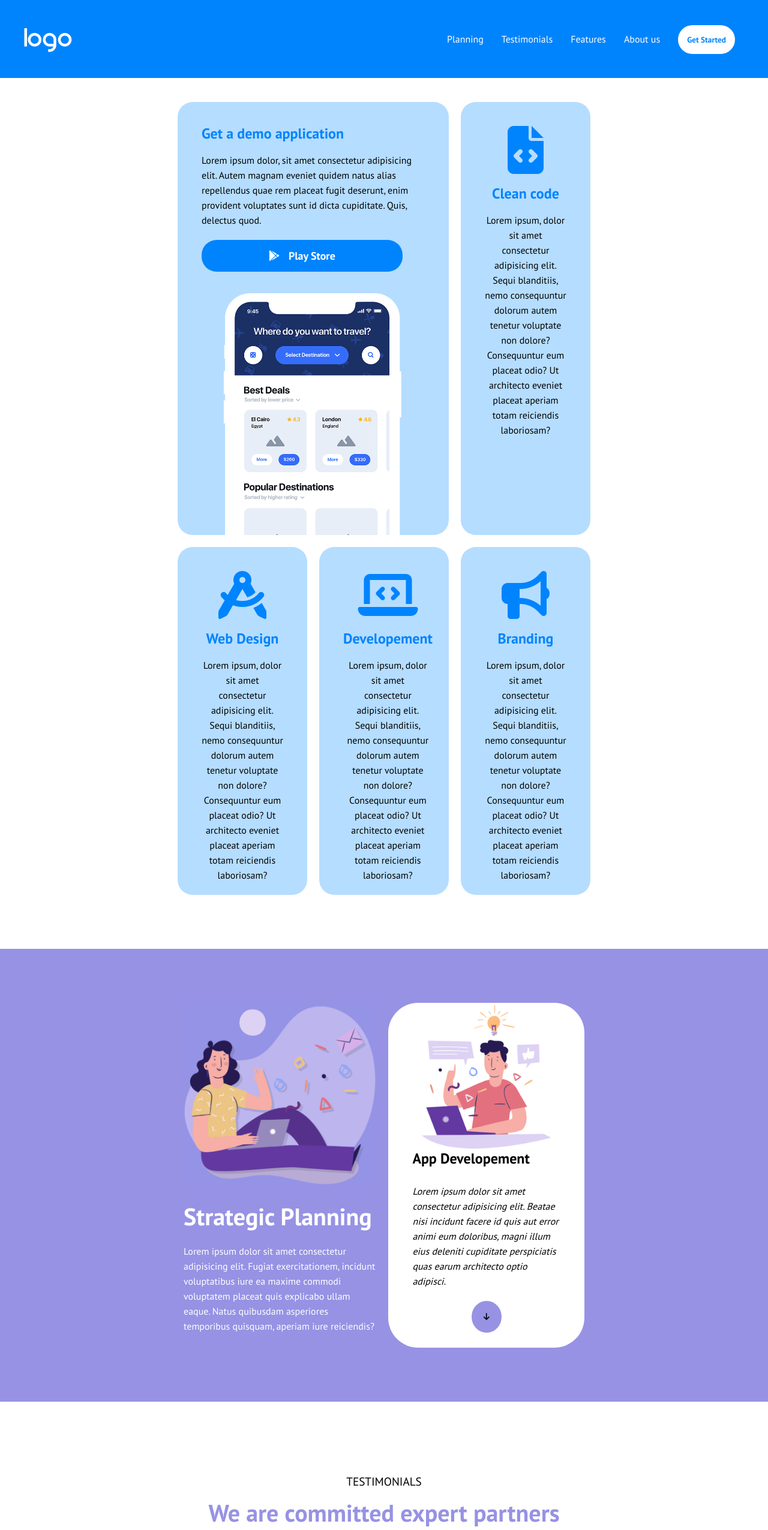
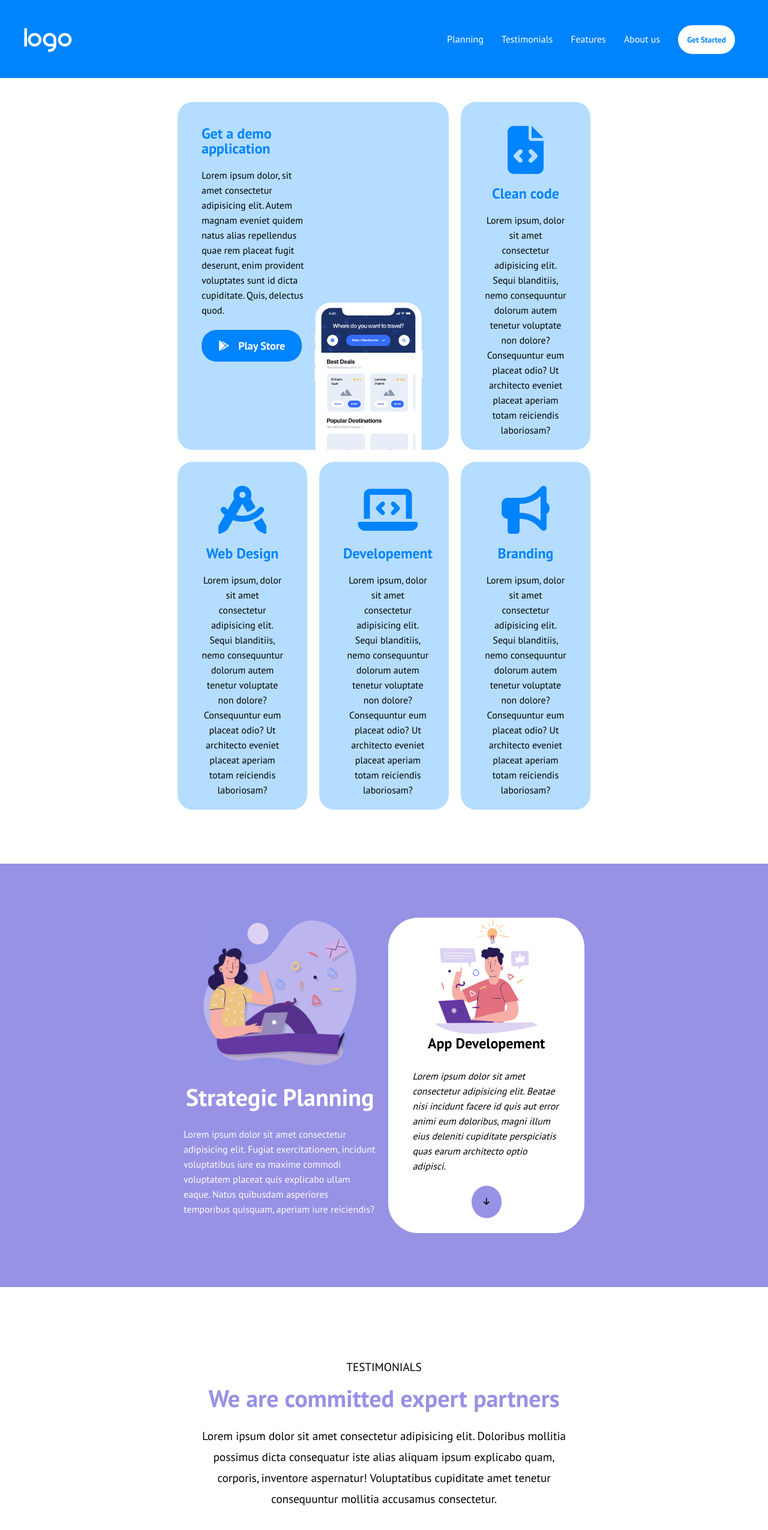
Before and after one commit to PeeperInTheSpace/htmlcss-responsive-layout, a plain HTML site: page index.html in a window 1280 px wide. Shown: the top 2551 px of the page at 60% size. Drawn offline with Linux system fonts and the light colour scheme.

Commit message:
Ok Responsive

```diff
--- a/css/style.css
+++ b/css/style.css
@@ -116,7 +116,7 @@ main {
         width: 100%;
     }
 
-    .demosectioncontainer div {
+    .ds-sub-centered {
         display: flex;
         flex-wrap: wrap;
         flex-direction: column;
@@ -125,6 +125,21 @@ main {
         border-radius: 25px;
         line-height: 25px;
         margin: 10px;
+    }
+
+    .ds-sub {
+        display: flex;
+        flex-wrap: wrap;
+        padding: 40px 40px 0px 40px;
+        background-color: #b5ddff;
+        border-radius: 25px;
+        line-height: 25px;
+        margin: 10px;
+    }
+
+    .flex-row {
+        display: flex;
+        flex-direction: row;
     }
 
     .demosectioncontainer div h3, p {
@@ -162,7 +177,7 @@ main {
         margin-right: 15px;
     }
 
-    .ds-sub-img {
+    .ds-sub {
         position: relative;
     }
 
@@ -244,11 +259,13 @@ main {
     #ts-sub-main {
         background-color: white;
         text-align: center;
+        display: block;
     }
 
     #ts-sub-main h2 {
         color: #9792e4;
         line-height: 40px;
+        margin-bottom: 25px;
     }
 
     #ts-sub-main p {
@@ -296,6 +313,8 @@ main {
         border-radius: 25px;
         line-height: 25px;
         margin: 10px;
+        min-height: 150px;
+        max-width: 350px;
     }
 
     #bs-sub-main {
@@ -303,6 +322,7 @@ main {
         background-color: #9792e4;
         line-height: 50px;
         text-align: center;
+        margin-bottom: 25px;
     }
 
     .bs-sub h1 {
@@ -385,6 +405,7 @@ main {
     .getstartedcontainer {
         display: flex;
         flex-wrap: wrap;
+        justify-content: center;
         width: 100%;
         padding: 0 40px;
         color: white;
@@ -427,6 +448,7 @@ footer {
     display: flex;
     flex-wrap: wrap;
     text-align: center;
+    justify-content: center;
     width: 100%;
     padding: 0 40px;
     color: white;
@@ -454,6 +476,49 @@ footer {
         width: calc(100% / 3 * 2 - 20px);
     }
 
+    .ds-sub-img {
+        position: absolute;
+        bottom: 0;
+        right: 20px;
+        width: 50%;
+    }
+
+    .ds-sub-calc {
+        width: calc(100% / 2);
+        margin: 0;
+    }
+
+    .sps-sub img {
+        width: 80%;
+    }
+
+    .sps-sub {
+        justify-content: center;
+    }
+
+    .ts-sub {
+        flex-wrap: nowrap;
+        align-items: center;
+    }
+
+    .ts-sub h3 {
+        margin-bottom: 0;
+    }
+
+    .bs-sub {
+        width: calc(100% / 2 - 20px);
+        margin: 10px;
+    }
+
+    .aboutuscontainer {
+        display: flex;
+    }
+
+    .as-sub {
+        width: calc(100% / 2);
+        margin: 0;
+    }
+
 }
 
 @media screen and (min-width: 1200px) {
@@ -471,9 +536,16 @@ footer {
     }
 
     .white,
-    .purple {
+    .purple,
+    footer {
         width: 100%;
         padding: 10vh 20vw;
+    }
+
+
+    .ds-sub-calc {
+        width: calc(100% / 2);
+        margin: 0;
     }
 
     .sps-sub {
@@ -493,4 +565,16 @@ footer {
         max-height: 620px;
     }
 
+    .bs-sub {
+        width: calc(100% / 3 - 20px);
+        margin: 10px;
+    }
+
+    .ds-sub-img {
+        position: absolute;
+        bottom: 0;
+        right: 20px;
+        width: 50%;
+    }
+
 }
--- a/index.html
+++ b/index.html
@@ -42,11 +42,15 @@
 
             <section class="white">
                 <div class="demosectioncontainer">
-                    <div class="ds-sub">
+                    <div class="ds-sub flex-row">
+                        <div class="ds-sub-calc">
                             <h3>Get a demo application</h3>
                             <p>Lorem ipsum dolor, sit amet consectetur adipisicing elit. Autem magnam eveniet quidem natus alias repellendus quae rem placeat fugit deserunt, enim provident voluptates sunt id dicta cupiditate. Quis, delectus quod.</p>
                             <button class="storebutton"><i class="fa-brands fa-google-play"></i>Play Store</button>
+                        </div>
+                        <!-- <div class="ds-sub-calc"> -->
                             <img src="img/phone.png" class="ds-sub-img" alt="smartphone-app">
+                        <!-- </div> -->
                     </div>
                     <div class="ds-sub-centered">
                         <i class="fa-solid fa-file-code fa-5x"></i>
@@ -100,18 +104,24 @@
                     </div>
                     <div class="ts-sub">
                         <img src="img/testimonial1.jpg" class="ts-sub-img" alt="testimonial1">
+                        <div>
                             <p class="quotes">Lorem, ipsum dolor sit amet consectetur adipisicing elit. Voluptates cum similique a fuga. Adipisci dolor sunt recusandae. Labore cum, ut laboriosam ad quisquam magni accusantium, a sapiente tenetur debitis autem!</p>
                             <h3>NAT REYNOLDS</h3>
                         </div>
+                    </div>
                     <div class="ts-sub">
                         <img src="img/testimonial2.jpg" class="ts-sub-img" alt="testimonial2">
+                        <div>
                             <p class="quotes">Lorem, ipsum dolor sit amet consectetur adipisicing elit. Voluptates cum similique a fuga. Adipisci dolor sunt recusandae. Labore cum, ut laboriosam ad quisquam magni accusantium, a sapiente tenetur debitis autem!</p>
                             <h3>CELIA ALMEDA</h3>
                         </div>
+                    </div>
                     <div class="ts-sub">
                          <img src="img/testimonial3.jpg" class="ts-sub-img" alt="testimonial3">
+                         <div>
                             <p class="quotes">Lorem, ipsum dolor sit amet consectetur adipisicing elit. Voluptates cum similique a fuga. Adipisci dolor sunt recusandae. Labore cum, ut laboriosam ad quisquam magni accusantium, a sapiente tenetur debitis autem!</p>
                             <h3>BOB ROBERTS</h3>
+                         </div>
                     </div>
                 </div>
             </section>
@@ -119,10 +129,8 @@
             <!-- BENEFITS SECTION -->
 
             <section class="purple">
+                <h2 id="bs-sub-main">Benefits of working with us</h2>
                 <div class="benefitscontainer">
-                    <div class="bs-sub" id="bs-sub-main">
-                        <h2>Benefits of working with us</h2>
-                    </div>
                     <div class="bs-sub">
                         <h1>01</h1>
                         <h3>High Quality</h3>
```
Lines whose indentation alone changed are shown as unchanged.
